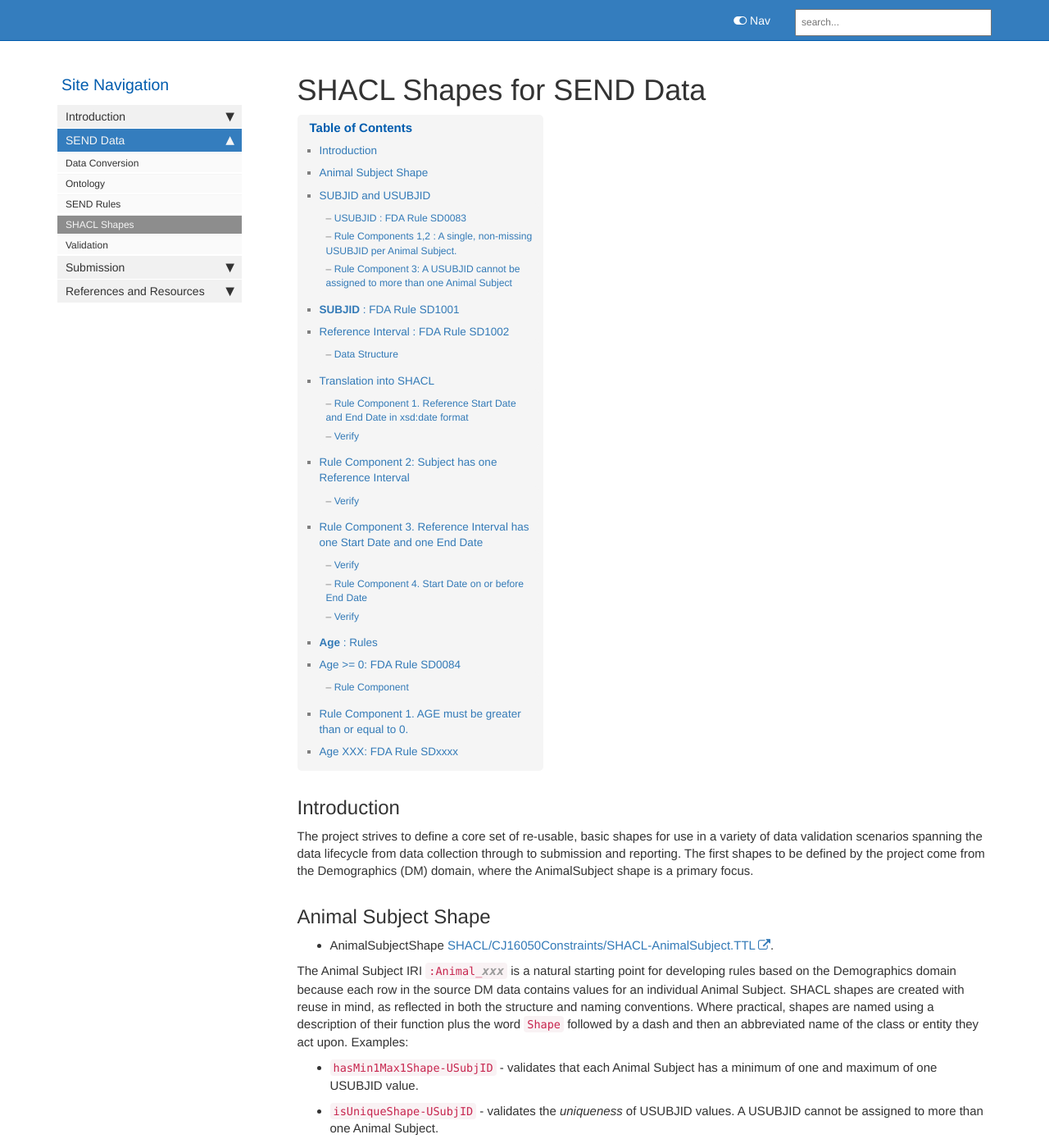
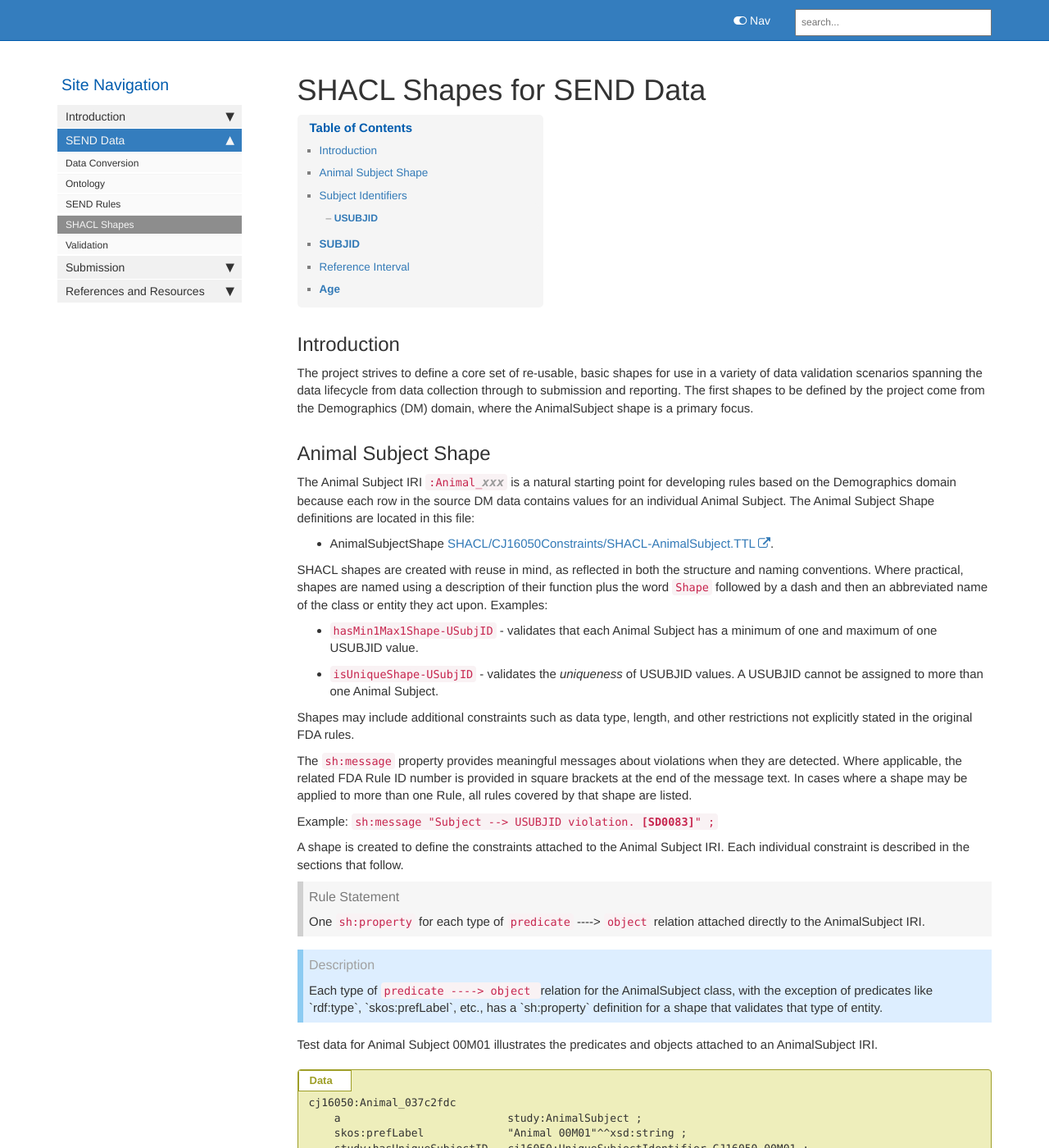
Before and after one commit to NovasTaylor/Test, a Jekyll site: the page built from pages/mydoc/mydoc_senddata_shacl_shapes.md, in a window 1280 px wide and 1400 px high. Shown: the whole window at 82% size. Built offline with Jekyll 4.4.1, drawn with Linux system fonts in a browser that asks for light colours; comment, search, counter and statistics services are not loaded; some of the changed text lies outside the part shown.

Commit message:
restructure

```diff
--- a/css/customstyles.css
+++ b/css/customstyles.css
@@ -103,6 +103,13 @@
 .predicate{
   color:  #c69331;     /*  dk orange */
   font-weight: bold;
+}
+/* A section header so not show up in TOC at top of page when using
+  Jekyll blue-theme */
+.ruleComponent{
+  font-weight: bold;
+  font-size: 1.2em;
+  color: #015CAE;
 }
 .subject{
   color: #486118;     /* dark green */
@@ -340,8 +347,6 @@ table {
 pre {
     tab-size: 2;     /*TW was 3. Testing for box fit*/
     -moz-tab-size: 2;  /*TW was 3 */
-    /*TW Code for Firefox
-    -o-tab-size: 2;  was 3 */
 }
 
 pre {
@@ -381,9 +386,6 @@ pre.example-other:before {
     margin: -1em 0 0.4em -1em;
     padding: 0.2em 1em;
 }
-
-
-
 /*TW RULE */
 pre.example-rule {
     background: #bbd5ee;
@@ -402,8 +404,6 @@ pre.example-rule:before {
 }
 
 /* END RULE */
-
-
 pre.example-other {
     background: #bed;
 }
@@ -487,10 +487,6 @@ body {
 .gi-3x{font-size: 3em;}
 .gi-4x{font-size: 4em;}
 .gi-5x{font-size: 5em;}
-
-
-
-
 
 .breadcrumb > .active {color: #777 !important;}
 
@@ -506,17 +502,6 @@ padding-top: 60px;
 margin-top: -40px
 }
 
-/*TW
-.post-content img {
-    margin: 12px 0px 3px 0px;
-    width: auto;
-    height: auto;
-    max-width: 100%;
-    max-height: 100%;
-}
-
-*/
-
 .post-content ol li, .post-content ul li {
     margin: 10px 0px;
 }
@@ -540,12 +525,6 @@ margin-top: -40px
     color: gray;
 }
 
-/*TW
-table {
-    background-color: transparent;
-}
-*/
-
 caption {
     padding-top: 8px;
     padding-bottom: 8px;
@@ -555,62 +534,6 @@ caption {
 th {
     text-align: left;
 }
-/*TW
-table {
-    max-width: 90%;
-    margin-bottom: 20px;
-    border: 1px solid #dedede;
-}
-
-table > thead > tr > th,
-table > tbody > tr > th,
-table > tfoot > tr > th,
-table > thead > tr > td,
-table > tbody > tr > td,
-table > tfoot > tr > td {
-    padding: 8px;
-    line-height: 1.42857143;
-    vertical-align: top;
-    border-top: 1px solid #ddd;
-}
-table > thead > tr > th {
-    vertical-align: bottom;
-    border-bottom: 2px solid #ddd;
-    text-transform: none;
-    background-color: #777;
-    color: white;
-    text-align: left;
-}
-table > caption + thead > tr:first-child > th,
-table > colgroup + thead > tr:first-child > th,
-table > thead:first-child > tr:first-child > th,
-table > caption + thead > tr:first-child > td,
-table > colgroup + thead > tr:first-child > td,
-table > thead:first-child > tr:first-child > td {
-    border-top: 0;
-}
-
-table > tbody > tr:nth-of-type(odd) {
-    background-color: #f9f9f9;
-}
-
-table col[class*="col-"] {
-    position: static;
-    display: table-column;
-    float: none;
-}
-table td[class*="col-"],
-table th[class*="col-"] {
-    position: static;
-    display: table-cell;
-    float: none;
-}
-
-table tr td {
-    hyphens: auto;
-}
-
-TW*/
 
 p.external a {
     text-align:right;
@@ -717,7 +640,6 @@ li.dropdownActive a {
     color: orange;
 }
 
-
 .navbar-inverse .navbar-nav > li > a {
     background-color: transparent;
     margin-top:10px;
@@ -782,10 +704,10 @@ a.accordion-toggle, a.accordion-collapsed {
     font-weight: bolder;
 }
 
-
 .nav li > a > span:after {
     content: '\25be';
 }
+
 .nav li.active > a > span:after {
     content: '\25b4';
 }
@@ -826,7 +748,6 @@ ul#mysidebar {
     padding-left:20px;
     background-color: whitesmoke !important;
 }
-
 
 .nav ul li a {
     background-color: #FAFAFA;
@@ -893,14 +814,12 @@ dl.dl-horizontal dd {
 }
 
 figcaption {
-
     padding-bottom:12px;
     padding-top:6px;
     max-width: 90%;
     margin-bottom:20px;
     font-style: italic;
     color: gray;
-
 }
 
 .testing {
@@ -911,45 +830,9 @@ figcaption {
     color: red;
 }
 
-/*TW
-table.dataTable thead {
-    background-color: #444;
-}
-table td {
-    hyphens: auto;
-}
-
-
-section table tr.success {
-    background-color: #dff0d8 !important;
-}
-
-table tr.info {
-    background-color: #d9edf7 !important;
-}
-
-section table tr.warning, table tr.testing, table tr.testing > td.sorting_1  {
-    background-color: #fcf8e3 !important;
-}
-section table tr.danger, table tr.preference, table tr.preference > td.sorting_1  {
-    background-color: #f2dede !important;
-}
-TW*/
-
 .orange {
     color: orange;
 }
-
-/*TW
-table.profile thead tr th {
-    background-color: #248ec2;
-}
-
-table.request thead tr th {
-    background-color: #ED1951;
-}
-
-*/
 
 .audienceLabel {
     margin: 10px;
@@ -1189,16 +1072,6 @@ table p {
     margin-top: 12px;
     margin-bottom: 12px;
 }
-/*TW
-pre, table code {
-    white-space: pre-wrap;       /* css-3 */
-    white-space: -moz-pre-wrap;  /* Mozilla, since 1999 */
-    white-space: -pre-wrap;      /* Opera 4-6 */
-    white-space: -o-pre-wrap;    /* Opera 7 */
-    word-wrap: break-word;       /* Internet Explorer 5.5+ */
-}
-
-*/
 
 pre {
     margin: 10px 0px;  /*TW was 25px 0px */
@@ -1274,13 +1147,6 @@ span.soft {
     color: #444;
 }
 
-/*TW  already in project CSS
-.parameter {
-    font-family: courier;
-    color: red !important;
-}
-*/
-
 .formBoundary {
     border: 1px solid gray;
     padding: 15px;
@@ -1319,23 +1185,6 @@ span.soft {
     max-height: 100%;
 }
 
-
-/*TW
-.post-content img {
-    margin: 12px 0px 3px 0px;
-    width: auto;
-    height: auto;
-    max-width: 100%;
-    max-height: 100%;
-}
-
-.col-md-9 img {
-    max-width: 100%;
-    max-height: 100%;
-}
-*/
-
-
 .post-content img {
     margin: 12px 0px 3px 0px;
     /*TW
@@ -1353,14 +1202,6 @@ span.soft {
     border: 1px solid #dedede;
 }
 
-/*TW
-@media only screen and (min-width: 900px), only screen and (min-device-width: 900px) {
-    .col-md-9 img {
-        max-width: 700px;
-        max-height: 700px;
-    }
-}
-*/
 
 *:hover > .anchorjs-link {
     transition: color .25s linear;
--- a/pages/mydoc/mydoc_senddata_shacl_shapes.md
+++ b/pages/mydoc/mydoc_senddata_shacl_shapes.md
@@ -11,9 +11,11 @@ The project strives to define a core set of re-usable, basic shapes for use in a
 
 ## Animal Subject Shape
 
+The Animal Subject IRI <code>:Animal_<font class='parameter'>xxx</font></code> is a natural starting point for developing rules based on the Demographics domain because each row in the source DM data contains values for an individual Animal Subject.  The Animal Subject Shape definitions are located in this file:
+
 * AnimalSubjectShape  [SHACL/CJ16050Constraints/SHACL-AnimalSubject.TTL](https://github.com/phuse-org/SENDConform/blob/master/SHACL/CJ16050Constraints/SHACL-AnimalSubject.TTL).
 
-The Animal Subject IRI <code>:Animal_<font class='parameter'>xxx</font></code> is a natural starting point for developing rules based on the Demographics domain because each row in the source DM data contains values for an individual Animal Subject. SHACL shapes are created with reuse in mind, as reflected in both the structure and naming conventions. Where practical, shapes are named using a description of their function plus the word `Shape` followed by a dash and then an abbreviated name of the class or entity they act upon. Examples:
+SHACL shapes are created with reuse in mind, as reflected in both the structure and naming conventions. Where practical, shapes are named using a description of their function plus the word `Shape` followed by a dash and then an abbreviated name of the class or entity they act upon. Examples:
 
 * `hasMin1Max1Shape-USubjID` - validates that each Animal Subject has a minimum of one and maximum of one USUBJID value.
 * `isUniqueShape-USubjID`    - validates the *uniqueness* of USUBJID values. A USUBJID cannot be assigned to more than one Animal Subject.
@@ -93,11 +95,7 @@ study:Animal
 .
 </pre>
 
-## SUBJID and USUBJID
-Identifiers USUBJID, SUBJID
-==================================
-
-<a name='ruleSD0083'></a>
+## Subject Identifiers
 
 ***Figure 1*** shows the connections from the Animal Subject IRI to the USUBJID and SUBJID IRI values.
 
@@ -106,8 +104,9 @@ Identifiers USUBJID, SUBJID
 
   ***Figure 1: Animal Subject Node to ID Values***
 
-### USUBJID : FDA Rule SD0083
+### **USUBJID** <a name='ruleSD0083'></a>
 
+<font class='ruleComponent'>FDA Rule SD0083</font>
 
 The spreadsheet [FDA-Validator-Rules.xlsx](https://github.com/phuse-org/SENDConform/tree/master/doc/FDA/FDA-Validator-Rules.xlsx) defines the rule for USUBJID in the DM Domain as:
 
@@ -130,9 +129,7 @@ Translation of Rule Components into SHACL and evaluation of test data is describ
 
 ---
 
-<a name='rc12'></a>
-
-### Rule Components 1,2 : A single, non-missing USUBJID per Animal Subject.
+<font class='ruleComponent'>Rule Components 1,2 : A single, non-missing USUBJID per Animal Subject.</font> <a name='rc12'></a>
 
 <div class='ruleState'>
   <div class='ruleState-header'>Rule Statement</div>
@@ -165,7 +162,7 @@ study:AnimalSubjectShape
 
  <font class='infoOmitted'>...</font>
 
-# Unique Subject ID (USUBJID)
+#--- Unique Subject ID (USUBJID) ----
 study:<font class='nodeBold'>hasMin1Max1Shape-USubjID </font>
   a              sh:PropertyShape ;
   sh:name        "minmaxUniqueSubjid" ;
@@ -324,7 +321,7 @@ cj16050:<font class='error'>Animal_22218ae1</font>
 
 <a name='rc3'></a>
 
-### Rule Component 3: A USUBJID cannot be assigned to more than one Animal Subject
+<font class='ruleComponent'>Rule Component 3: A USUBJID cannot be assigned to more than one Animal Subject</font>
 
 Implicit in the definition of USUBJID and Rule SD003 is the fact that the identifier should be assigned to one and only one Animal Subject.
 
@@ -491,7 +488,9 @@ Independently verify `Animal_252450f2` and `Animal_2706cb1e` share the same USUB
 ---
 <a name='ruleSD1001'></a>
 
-##  **SUBJID** : FDA Rule SD1001
+##  **SUBJID**
+
+<font class='ruleComponent'>FDA Rule SD1001</font>
 
 The spreadsheet [FDA-Validator-Rules.xlsx](https://github.com/phuse-org/SENDConform/tree/master/doc/FDA/FDA-Validator-Rules.xlsx) defines the rule for SUBJID in the DM Domain as:
 
@@ -502,7 +501,8 @@ FDA Validator Rule ID | FDA Validator Message | Business or Conformance Rule Val
 The Rule Components and corresponding SHACL shapes for SD1001 are similar to those defined for <a href='#ruleSD0083'>USUBJID/SD0083</a> with exception of the predicate changing to `study:hasSubjectID`and result messages specific to SUBJID instead of USUBJID. Details for SD1001 are therefore not provided here. The SHACL is available in the Shapes file [SHACL-AnimalSubject.TTL](../SHACL/CJ16050Constraints/SHACL-AnimalSubject.TTL)
 
 
-## Reference Interval : FDA Rule SD1002
+## Reference Interval
+<font class='ruleComponent'>FDA Rule SD1002</font>
 
 ***Figure 1*** shows the connection from the Animal Subject IRI to its Reference Interval and the associated  SHACL Shapes and SEND Rules.
 
@@ -530,7 +530,7 @@ In the SENDConform Project, RFSTDTC and RFENDTC are modeled as part of a Referen
 Translation of each Rule Component into SHACL and evaluation of test data is described below. Test cases in addition to those documented on these pages are available in the file [TestCases.xlsx](https://github.com/phuse-org/SENDConform/blob/master/SHACL/CJ16050Constraints/TestCases.xlsx)
 
 
-### Data Structure
+<font class='ruleComponent'>Data Structure</font>
 
 Familiarity with the data structure is necessary to explain the constraints and test cases. **Figure 1** illustrates a partial set of data for test subject 99T1 where the Reference Interval end date *precedes* the start date, thus violating Rule Component 4 of SD1002.
 
@@ -539,12 +539,12 @@ Familiarity with the data structure is necessary to explain the constraints and
 
   ***Figure 1: Reference Interval for Animal 99T1 (incomplete data)***
 
-## Translation into SHACL
+<font class='ruleComponent'>Translation into SHACL</font>
 
 <!--- RULE COMPONENT 1 ------------------------------------------------------->
 <a name='rc1'></a>
 
-### Rule Component 1. Reference Start Date and End Date in xsd:date format
+<font class='ruleComponent'>Rule Component 1. Reference Start Date and End Date in xsd:date format</font>
 
 <div class='ruleState'>
   <div class='ruleState-header'>Rule Statement</div>
@@ -648,7 +648,7 @@ The Report identifies the dates "7-DEC-16"  and "6-DEC-16" (not shown above). Ex
   }
 </pre>
 
-### Verify
+<font class='ruleComponent'>Verify</font>
 
 SPARQL independently verifies the test case by finding the two dates that are incorrectly typed as strings. Source file: [/SPARQL/Animal-RefInterval.rq](https://github.com/phuse-org/SENDConform/blob/master/SPARQL/Animal-RefInterval.rq)
 
@@ -667,7 +667,7 @@ SPARQL independently verifies the test case by finding the two dates that are in
 <!--- RULE COMPONENT 2 ------------------------------------------------------->
 <a name='rc2'></a>
 
-## Rule Component 2: Subject has one Reference Interval
+<font class='ruleComponent'>Rule Component 2: Subject has one Reference Interval</font>
 
 <div class='ruleState'>
   <div class='ruleState-header'>Rule Statement</div>
@@ -760,7 +760,7 @@ SPARQL identifies the reported IRI as belonging to AnimalSubject 99T11, also con
   }  ORDER BY ?p
 </pre>
 
-### Verify
+<font class='ruleComponent'>Verify</font>
 
 Verification identifies Animal Subject 99T11 with no Reference Interval.
 
@@ -784,7 +784,7 @@ SELECT ?animalSubjectIRI ?animalLabel (COUNT(?intervalIRI) AS ?numIntervals )
 <!--- RULE COMPONENT 3 ------------------------------------------------------->
 <a name='rc3'></a>
 
-## Rule Component 3. Reference Interval has one Start Date and one End Date
+<font class='ruleComponent'>Rule Component 3. Reference Interval has one Start Date and one End Date</font>
 
 <div class='ruleState'>
   <div class='ruleState-header'>Rule Statement</div>
@@ -922,12 +922,12 @@ WHERE{
 }
 </pre>
 
-### Verify
+<font class='ruleComponent'>Verify</font>
  The query below correctly lists the AnimalSubjects with start and end date data issues as 99T2, 99T5, 99T8, 99T9.
 
 
 <pre class='sparql'>
-## RC 3: Verify : Pull all subject IDs that od not have one start and one End date
+#--- RC 3: Verify : Pull all subject IDs that do not have one start and one End date
 SELECT ?animalLabel ?beginDate ?endDate (COUNT(?beginDate) AS ?numBeginDate)
        (COUNT(?endDate) AS ?numEndDate)
 WHERE{
@@ -951,7 +951,7 @@ WHERE{
 <!--- RULE COMPONENT 4 ------------------------------------------------------->
 <a name='rc4'></a>
 
-### Rule Component 4. Start Date on or before End Date
+<font class='ruleComponent'>Rule Component 4. Start Date on or before End Date</font>
 <div class='ruleState'>
   <div class='ruleState-header'>Rule Statement</div>
   For interval, <code>! (?endDate >= ?beginDate )</code>
@@ -1070,7 +1070,7 @@ WHERE {
 </pre>
 
 
-### Verify
+<font class='ruleComponent'>Verify</font>
 
 Verification confirms Animal Subject 99T1 and 99T2 with End Data preceding Start Date. Note how when the start date is a string it also flags AnimalSubject 99T10 as a violator. The SPARQL statement is very similar to the query used in the SHACL-SPARQL constraint.
 
@@ -1102,7 +1102,7 @@ Verification confirms Animal Subject 99T1 and 99T2 with End Data preceding Start
 Animal Subject Shape - Demographics Domain
 ==================================
 
-## **Age** : Rules
+## **Age**
 
 ***Figure 1*** shows the connection from the Animal Subject IRI to its Age value.
 
@@ -1119,28 +1119,28 @@ The following rules are defined on this page:
 * ...more rules coming!
 
 <a name='sd0084'></a>
-## Age >= 0: FDA Rule SD0084
+<font class='ruleComponent'>Age >= 0: FDA Rule SD0084</font>
 
 FDA Validator Rule ID | FDA Validator Message | Business or Conformance Rule Validated | FDA Validator Rule
 ------|-------------------|--------------------------|-----------------------------
 **SD0084** |Negative value for age | Values for age variables cannot be negative, | **The value of Age (AGE) cannot be less than 0.**
 
 
-### Rule Component
+<font class='ruleComponent'>Rule Component</font>
 
 **1. [AGE must be greater than or equal to 0. ](#rc1)**
 
-# Data Structure
+<font class='ruleComponent'>Data Structure</font>
 
 Refer back to **Figure 1** to see how age is indirectly associated with an AnimalSubject via a study:participatesIn predicate that leads to an outcome IRI that in turn contains the age value and units. Most subjects in the study are the same age (8 Weeks), resulting in a small number of tests in outcome IRIs instead of traditional tests on each age value associated with an Animal Subject.
 
 
-# Translation into SHACL
+<font class='ruleComponent'>Translation into SHACL</font>
 
 <!--- RULE COMPONENT 1 ------------------------------------------------------->
 <a name='rc1'></a>
 
-## Rule Component 1. AGE must be greater than or equal to 0.
+<font class='ruleComponent'>Rule Component 1. AGE must be greater than or equal to 0.</font>
 
 <div class='ruleState'>
   <div class='ruleState-header'>Rule Statement</div>
@@ -1231,7 +1231,7 @@ SPARQL independently verifies the Animal Subject with  `age < 0`.  Source file:
 </pre>
 <br/>
 
-## Age XXX: FDA Rule SDxxxx
+<font class='ruleComponent'>Age XXX: FDA Rule SDxxxx</font>
 
 <font class='toBeAdded'>The next AGE rule will be defined here.</font>
 
```
